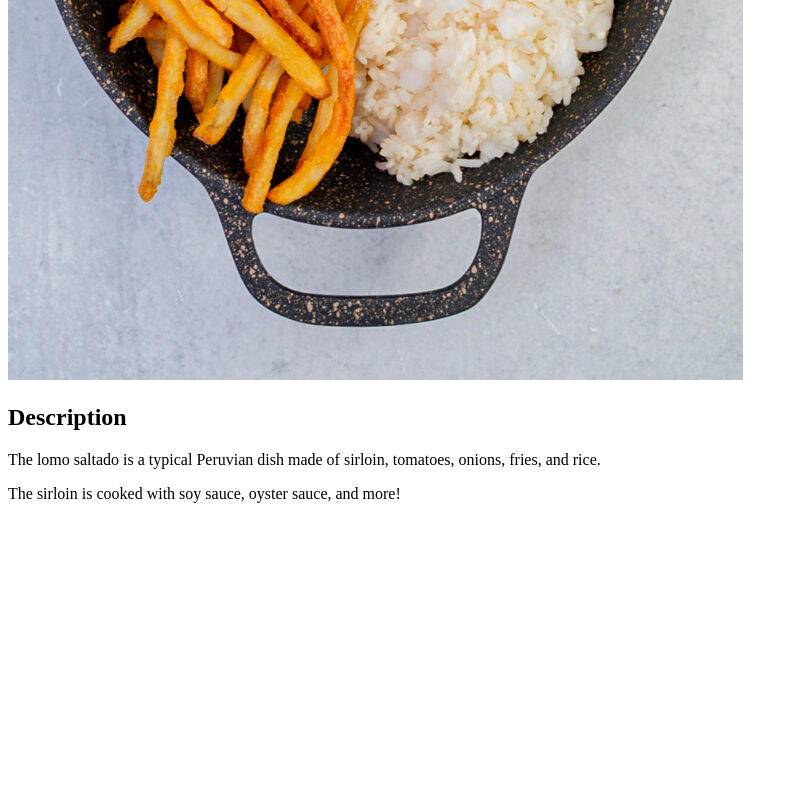
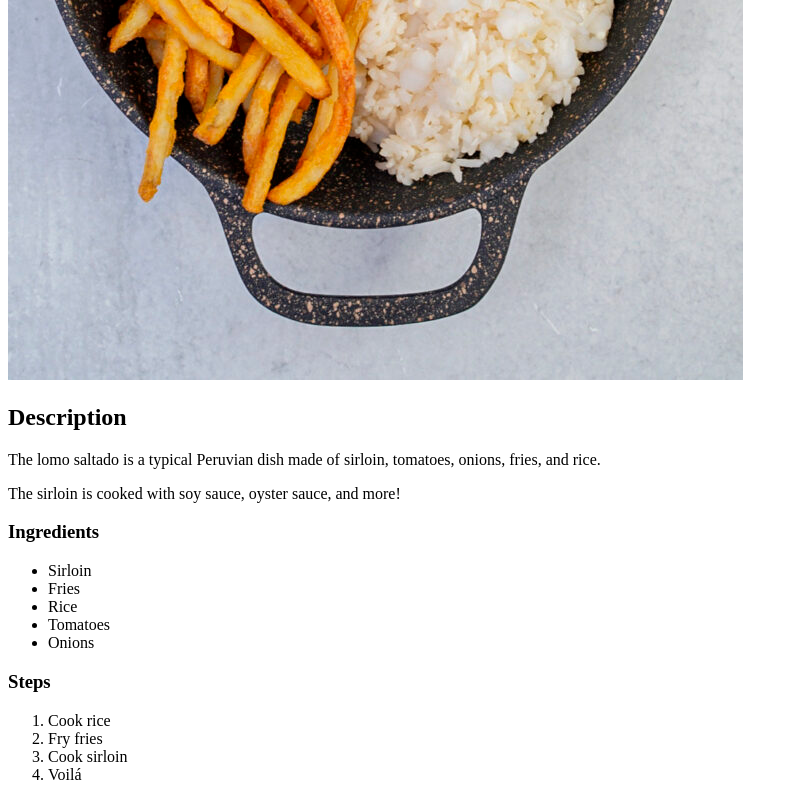
Before and after one commit to SebastianRubina/odin-recipes, a plain HTML site: page recipes/lomo-saltado.html in a window 1280 px wide. Shown: the part 800-1600 px from the top of the page, without its empty margins (0-798 px from the left). Before the commit the page ends 1319 px from the top, so only its background shows below. Drawn offline with Linux system fonts and the light colour scheme.

Commit message:
Voila, Lomo Saltado recipe done

```diff
--- a/recipes/lomo-saltado.html
+++ b/recipes/lomo-saltado.html
@@ -14,6 +14,21 @@
   <h2>Description</h2>
   <p>The lomo saltado is a typical Peruvian dish made of sirloin, tomatoes, onions, fries, and rice.</p>
   <p>The sirloin is cooked with soy sauce, oyster sauce, and more!</p>
+  <h3>Ingredients</h3>
+  <ul>
+    <li>Sirloin</li>
+    <li>Fries</li>
+    <li>Rice</li>
+    <li>Tomatoes</li>
+    <li>Onions</li>
+  </ul>
+  <h3>Steps</h3>
+  <ol>
+    <li>Cook rice</li>
+    <li>Fry fries</li>
+    <li>Cook sirloin</li>
+    <li>Voilá</li>
+  </ol>
 </body>
 
 </html>
```
